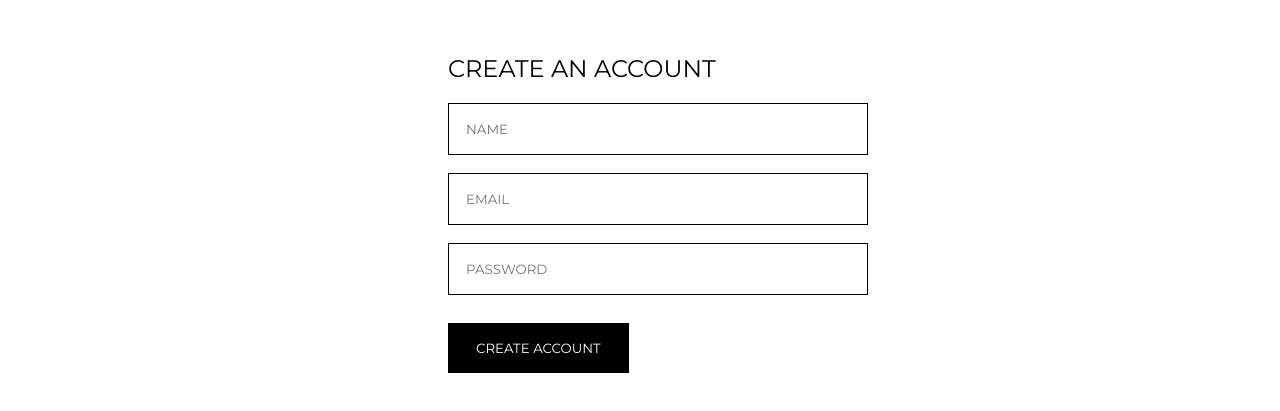
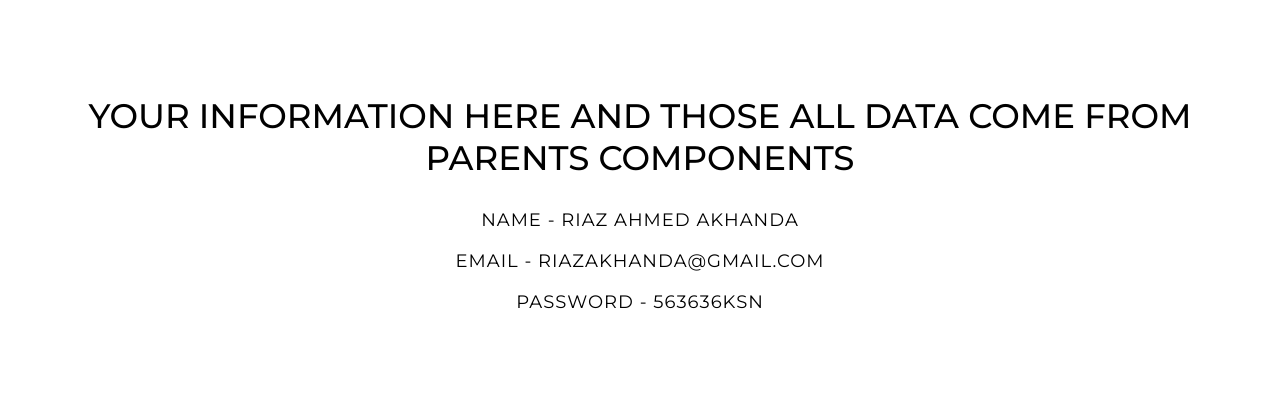
Before and after one commit to riazakhanda017ksn/wood-worth-cabinetry, a React (Create React App) app: page / in a window 1280 px wide. Shown: the part 187-598 px from the top of the page. Built offline with nearby package versions, Linux system fonts and the light colour scheme.

Commit message:
lifting data learning

```diff
--- a/src/App.js
+++ b/src/App.js
@@ -1,10 +1,19 @@
 import React from "react";
-import FormAction from "./components/FormAction/FormAction";
+import DataLiftingFromChild from "./components/DataLiftingFromChild/DataLiftingFromChild";
 
 function App() {
+  const info = {
+    name: "RIaz Ahmed Akhanda",
+    email: "riazakhanda@gmail.com",
+    password: "563636ksn",
+  };
+  const dataLifting = (data) => {
+    const { name, email, password } = data;
+    console.log(name, email, password);
+  };
   return (
     <>
-      <FormAction />
+      <DataLiftingFromChild info={info} lifting={dataLifting} />
     </>
   );
 }
--- /dev/null
+++ b/src/components/DataLiftingFromChild/DataLiftingFromChild.jsx
@@ -0,0 +1,25 @@
+import React from "react";
+
+const DataLiftingFromChild = (props) => {
+  console.log(props);
+  const { name, email, password } = props.info;
+  const data = {
+    name: "RIaz Ahmed Akhanda",
+    email: "riazakhanda@gmail.com",
+    password: "563636ksn",
+  };
+  props.lifting(data);
+  return (
+    <div className="user-introduce">
+      <h1>
+        Your information Here and those all data come from
+        <br /> parents components
+      </h1>
+      <h3>name - {name}</h3>
+      <h3>email - {email}</h3>
+      <h3>password - {password} </h3>
+    </div>
+  );
+};
+
+export default DataLiftingFromChild;
--- a/src/index.css
+++ b/src/index.css
@@ -28,6 +28,12 @@ form {
   margin: 0 auto !important;
 }
 
+@media (max-width: 990px) {
+  form {
+    width: 90%;
+
+}
+}
 input {
   width: 100%;
   margin-bottom: 18px !important;
```
Also changed, not shown: 1 other file (tests, documents, lock files or other folders).
